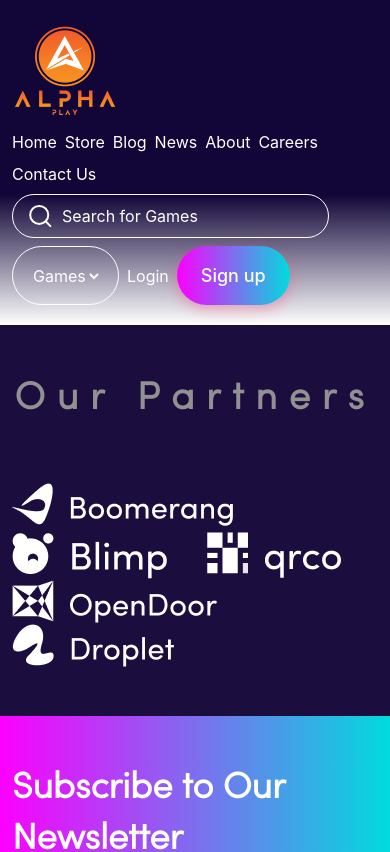
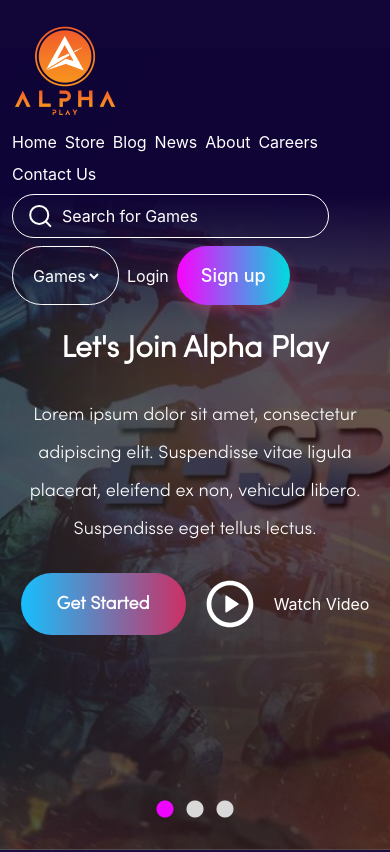
Before and after one commit to techno-usman/alpha-react, a React (Create React App) app: page / in a window 390 px wide. Shown: the top 852 px of the page. Built offline with nearby package versions, Linux system fonts and the light colour scheme.

Commit message:
added banner and carousel

```diff
--- a/package.json
+++ b/package.json
@@ -12,6 +12,8 @@
     "react-dom": "^18.2.0",
     "react-router-dom": "^6.3.0",
     "react-scripts": "5.0.1",
+    "react-slick": "^0.29.0",
+    "slick-carousel": "^1.8.1",
     "web-vitals": "^2.1.4"
   },
   "scripts": {
--- /dev/null
+++ b/src/components/banner/Banner.jsx
@@ -0,0 +1,121 @@
+import React from 'react';
+import Classes from '../scss/Banner.module.scss';
+import BannerOneImg from '../../assets/images/banner.webp';
+import { Row, Container, Col, Button } from 'react-bootstrap';
+import { ReactComponent as PlayIcon } from '../../assets/svg/play.svg';
+import Slider from 'react-slick';
+
+const Banner = () => {
+  const settings = {
+    dots: true,
+    infinite: true,
+    speed: 200,
+    slidesToShow: 1,
+    slidesToScroll: 1,
+    autoplay: false,
+  };
+  return (
+    <div className='banner-carousel'>
+      <Slider {...settings}>
+        <div>
+          <div
+            className={`${Classes.bannerWrapper} pt-5 mt-5 d-flex justify-content-center align-items-center`}
+            style={{ background: `url(${BannerOneImg})` }}
+          >
+            <Container>
+              <Row>
+                <Col lg={12}>
+                  <div className={Classes.bannerInner}>
+                    <h1 className={`${Classes.title} text-center`}>
+                      Let's Join Alpha Play
+                    </h1>
+                    <p className={`${Classes.description} text-center`}>
+                      Lorem ipsum dolor sit amet, consectetur adipiscing elit.
+                      Suspendisse vitae ligula placerat, eleifend ex non,
+                      vehicula libero. Suspendisse eget tellus lectus.{' '}
+                    </p>
+                    <div className='d-flex align-items-center justify-content-center gap-3 flex-wrap mt-4'>
+                      <Button className={Classes.startedBtn}>
+                        Get Started
+                      </Button>
+                      <div className='d-flex align-items-center gap-3'>
+                        <PlayIcon />
+                        <span className='text-white'>Watch Video</span>
+                      </div>
+                    </div>
+                  </div>
+                </Col>
+              </Row>
+            </Container>
+          </div>
+        </div>
+        <div>
+          <div
+            className={`${Classes.bannerWrapper} pt-5 mt-5 d-flex justify-content-center align-items-center`}
+            style={{ background: `url(${BannerOneImg})` }}
+          >
+            <Container>
+              <Row>
+                <Col lg={12}>
+                  <div className={Classes.bannerInner}>
+                    <h1 className={`${Classes.title} text-center`}>
+                      Let's Join Alpha Play
+                    </h1>
+                    <p className={`${Classes.description} text-center`}>
+                      Lorem ipsum dolor sit amet, consectetur adipiscing elit.
+                      Suspendisse vitae ligula placerat, eleifend ex non,
+                      vehicula libero. Suspendisse eget tellus lectus.{' '}
+                    </p>
+                    <div className='d-flex align-items-center justify-content-center gap-3 flex-wrap mt-4'>
+                      <Button className={Classes.startedBtn}>
+                        Get Started
+                      </Button>
+                      <div className='d-flex align-items-center gap-3'>
+                        <PlayIcon />
+                        <span className='text-white'>Watch Video</span>
+                      </div>
+                    </div>
+                  </div>
+                </Col>
+              </Row>
+            </Container>
+          </div>
+        </div>
+        <div>
+          <div
+            className={`${Classes.bannerWrapper} pt-5 mt-5 d-flex justify-content-center align-items-center`}
+            style={{ background: `url(${BannerOneImg})` }}
+          >
+            <Container>
+              <Row>
+                <Col lg={12}>
+                  <div className={Classes.bannerInner}>
+                    <h1 className={`${Classes.title} text-center`}>
+                      Let's Join Alpha Play
+                    </h1>
+                    <p className={`${Classes.description} text-center`}>
+                      Lorem ipsum dolor sit amet, consectetur adipiscing elit.
+                      Suspendisse vitae ligula placerat, eleifend ex non,
+                      vehicula libero. Suspendisse eget tellus lectus.{' '}
+                    </p>
+                    <div className='d-flex align-items-center justify-content-center gap-3 flex-wrap mt-4'>
+                      <Button className={Classes.startedBtn}>
+                        Get Started
+                      </Button>
+                      <div className='d-flex align-items-center gap-3'>
+                        <PlayIcon />
+                        <span className='text-white'>Watch Video</span>
+                      </div>
+                    </div>
+                  </div>
+                </Col>
+              </Row>
+            </Container>
+          </div>
+        </div>
+      </Slider>
+    </div>
+  );
+};
+
+export default Banner;
--- /dev/null
+++ b/src/components/scss/Banner.module.scss
@@ -0,0 +1,63 @@
+.bannerWrapper {
+    min-height: 95vh;
+    max-height: 100%;
+    height: 100%;
+    background-repeat: no-repeat !important;
+    background-size: cover !important;
+    background-position: center top !important;
+    position: relative;
+
+    &::after {
+        content: '';
+        position: absolute;
+        background: linear-gradient(0deg, rgba(0, 0, 0, 0.57), rgba(0, 0, 0, 0.57)), linear-gradient(90deg, rgba(22, 191, 253, 0.2) 0%, rgba(203, 48, 102, 0.2) 100%);
+        height: 100%;
+        width: 100%;
+        top: 0;
+        left: 0;
+        right: 0;
+        bottom: 0;
+    }
+
+    .bannerInner {
+        position: relative;
+        z-index: 1;
+        .title {
+            font-family: 'Sofia Pro';
+            font-style: normal;
+            font-weight: 700;
+            font-size: 56px;
+            line-height: 79px;
+            color: #FFFFFF;
+            @media (max-width: 767.98px) {
+                font-size: 30px;
+             }
+        }
+
+        .description {
+            font-family: 'Sofia Pro';
+            font-style: normal;
+            font-weight: 400;
+            font-size: 24px;
+            line-height: 38px;
+            text-align: center;
+            color: #FFFFFF;
+            @media (max-width: 767.98px) {
+                font-size: 18px;
+             }
+        }
+
+        .startedBtn {
+            background: linear-gradient(90deg, #16BFFD 0%, #CB3066 100%);
+            border-radius: 72px;
+            border: 0;
+            height: 62px;
+            width: 165px;
+            font-family: 'Sofia Pro';
+            font-style: normal;
+            font-weight: 700;
+            font-size: 18px;
+            color: #FFFFFF;
+        }
+    }
+}
--- a/src/index.css
+++ b/src/index.css
@@ -1,5 +1,5 @@
 *{
-  box-sizing: border-box;
+  box-sizing: border-box ;
 }
 body {
   margin: 0;
@@ -14,3 +14,22 @@
   font-family: 'Sofia Pro';
   src: url("./assets/fonts/sofiapro-light.otf") format("opentype");
 }
+#root{
+  overflow-x: hidden;
+}
+.banner-carousel .slick-dots{
+  bottom: 30px !important;
+}
+.banner-carousel .slick-dots li button:before{
+  color: #D9D9D9;
+  opacity: 1;
+  height: 16px !important;
+  width: 16px !important;
+  font-size: 20px;
+}
+.banner-carousel .slick-dots li.slick-active button:before{
+  color: #EE05FF;
+  height: 16px;
+  width: 16px;
+  font-size: 20px;
+}
--- a/src/index.js
+++ b/src/index.js
@@ -1,6 +1,9 @@
 import React from 'react';
 import ReactDOM from 'react-dom/client';
 import { BrowserRouter } from "react-router-dom";
+// Import css files
+import "slick-carousel/slick/slick.css";
+import "slick-carousel/slick/slick-theme.css";
 // Bootstrap CSS
 import "bootstrap/dist/css/bootstrap.min.css";
 // Bootstrap Bundle JS
--- a/src/layout/Header/Header.jsx
+++ b/src/layout/Header/Header.jsx
@@ -39,7 +39,7 @@
 
 const Header = () => {
   return (
-    <header className={`${Classes.header} top-0 w-100`}>
+    <header className={`${Classes.header} position-fixed top-0 w-100 `}>
       <nav className={Classes.navbar}>
         <Container>
           <div className='d-flex align-items-center justify-content-between  flex-wrap gap-2'>
--- a/src/layout/scss/Header.module.scss
+++ b/src/layout/scss/Header.module.scss
@@ -1,6 +1,7 @@
 .header{
     background: linear-gradient(180deg, rgba(15, 3, 54, 0.99) 60.02%, rgba(15, 3, 54, 0) 100%);
     padding: 20px 0;
+    z-index: 10;
     .navbar{
         .logoImg{
             height: 102px;
--- a/src/pages/landing/Home.jsx
+++ b/src/pages/landing/Home.jsx
@@ -1,5 +1,6 @@
 import React from 'react'
 import Header from '../../layout/Header/Header'
+import Banner from '../../components/banner/Banner'
 import Partners from '../../components/partners/Partners'
 import Subscribe from '../../components/subscribe/Subscribe'
 import Footer from '../../layout/Footer/Footer'
@@ -8,6 +9,7 @@
   return (
     <>
     <Header />
+    <Banner />
     <Partners />
     <Subscribe />
     <Footer />
```
Also changed, not shown: src/assets/svg/play.svg (added), 1 other file (tests, documents, lock files or other folders).
